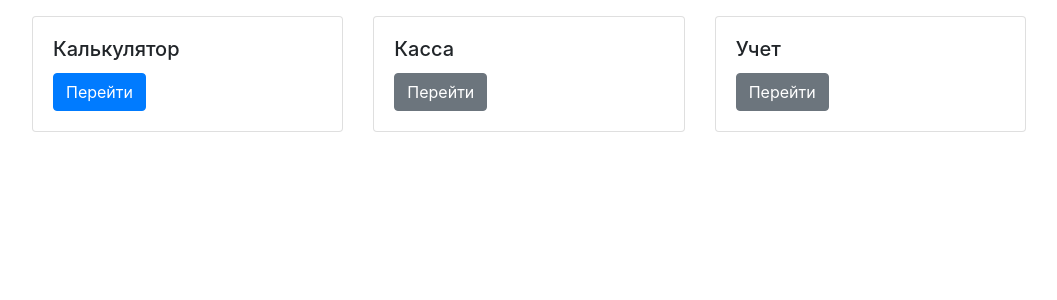
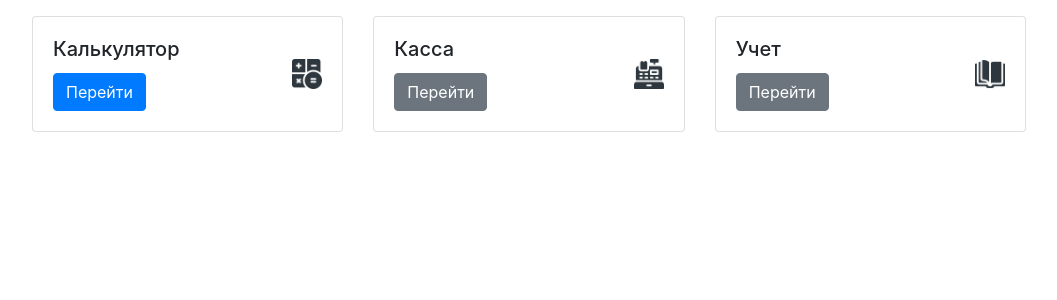
Before and after one commit to Akkormsk/psodin, a Flask app: page / in a window 1280 px wide. Shown: the part 56-356 px from the top of the page, without its empty margins (111-1168 px from the left). Run offline with Flask 3, Linux system fonts and the light colour scheme; some libraries are stand-ins or nearby versions.

Commit message:
Добавлены иконки

```diff
--- a/static/styles.css
+++ b/static/styles.css
@@ -81,3 +81,9 @@ h2 {
 .materials-cell {
     white-space: pre-line;  /* Отображение переноса строк */
 }
+
+.icon {
+    width: 30px;
+    height: 30px;
+    margin-right: 10px;
+}
--- a/templates/index.html
+++ b/templates/index.html
@@ -5,25 +5,34 @@
 <div class="row">
     <div class="col-md-4">
         <div class="card">
-            <div class="card-body">
+            <div class="card-body d-flex justify-content-between">
+                <div>
                     <h5 class="card-title">Калькулятор</h5>
                     <a href="{{ url_for('sheet_printing') }}" class="btn btn-primary">Перейти</a>
+                </div>
+                <img src="{{ url_for('static', filename='calculator_2374367.png') }}" alt="Calculator Icon" style="width: 30px; height: 30px;">
             </div>
         </div>
     </div>
     <div class="col-md-4">
         <div class="card">
-            <div class="card-body">
+            <div class="card-body d-flex justify-content-between">
+                <div>
                     <h5 class="card-title">Касса</h5>
                     <a href="#" class="btn btn-secondary">Перейти</a>
+                </div>
+                <img src="{{ url_for('static', filename='cashier-machine_1063097.png') }}" alt="Cashier Icon" style="width: 30px; height: 30px;">
             </div>
         </div>
     </div>
     <div class="col-md-4">
         <div class="card">
-            <div class="card-body">
+            <div class="card-body d-flex justify-content-between">
+                <div>
                     <h5 class="card-title">Учет</h5>
                     <a href="#" class="btn btn-secondary">Перейти</a>
+                </div>
+                <img src="{{ url_for('static', filename='open-book_2876829.png') }}" alt="Bookkeeping Icon" style="width: 30px; height: 30px;">
             </div>
         </div>
     </div>
```
Also changed, not shown: static/calculator_2374367.png (added), static/cashier-machine_1063097.png (added), static/open-book_2876829.png (added). Lines whose indentation alone changed are shown as unchanged.
